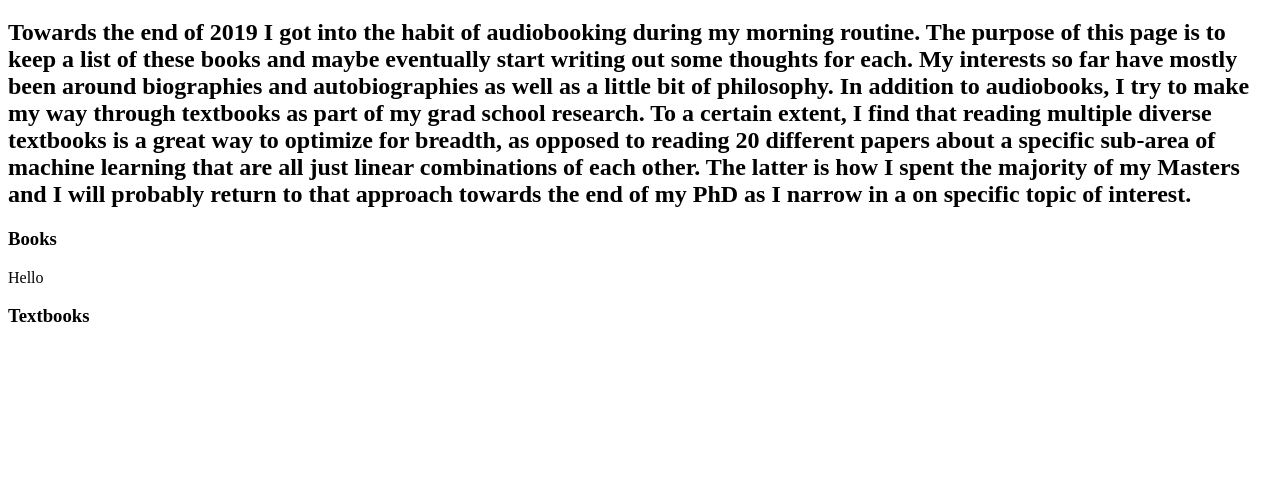
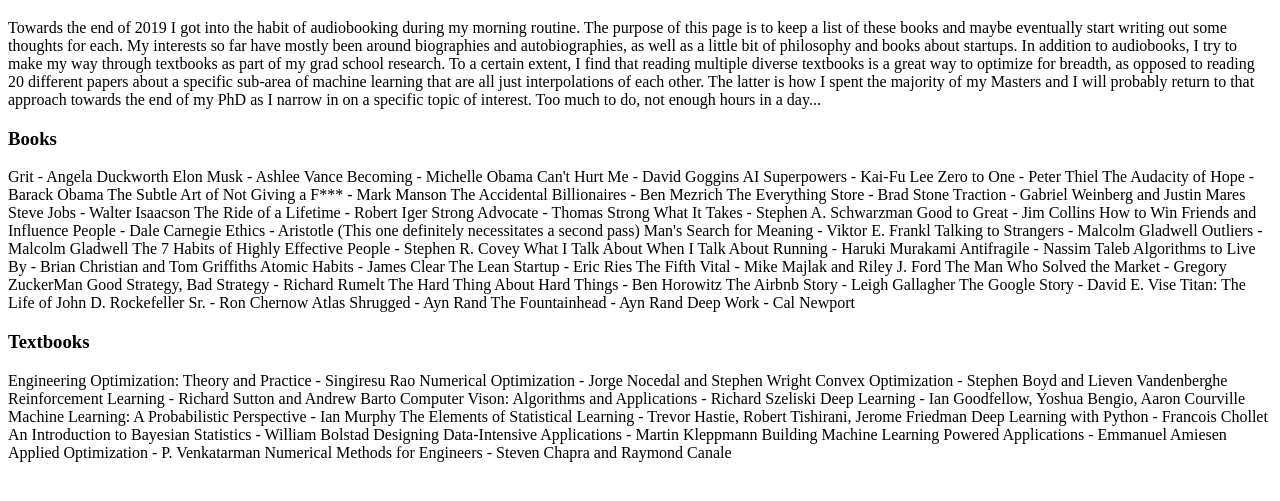
Before and after one commit to burtonw0814/burtonw0814.github.io, a plain HTML site: page index.html in a window 1280 px wide. Shown: the part 61-562 px from the top of the page. Drawn offline with Linux system fonts and the light colour scheme.

Commit message:
Update index.html

```diff
--- a/index.html
+++ b/index.html
@@ -2,15 +2,73 @@
 <html>
 <body>
 <h1>Bookshelf</h1>
-<h2>Towards the end of 2019 I got into the habit of audiobooking during my morning routine.
+<p>
+Towards the end of 2019 I got into the habit of audiobooking during my morning routine.
 The purpose of this page is to keep a list of these books and maybe eventually start writing out some thoughts for each.
-My interests so far have mostly been around biographies and autobiographies as well as a little bit of philosophy.
+My interests so far have mostly been around biographies and autobiographies, as well as a little bit of philosophy and books about startups.
 In addition to audiobooks, I try to make my way through textbooks as part of my grad school research.
 To a certain extent, I find that reading multiple diverse textbooks is a great way to optimize for breadth,
-as opposed to reading 20 different papers about a specific sub-area of machine learning that are all just linear combinations of each other.
-The latter is how I spent the majority of my Masters and I will probably return to that approach towards the end of my PhD as I narrow in a on specific topic of interest.</h2>
+as opposed to reading 20 different papers about a specific sub-area of machine learning that are all just interpolations of each other.
+The latter is how I spent the majority of my Masters and I will probably return to that approach
+towards the end of my PhD as I narrow in on a specific topic of interest.
+Too much to do, not enough hours in a day...
+</p>
 <h3>Books</h3>
-<p>Hello</p>
+<p>
+Grit - Angela Duckworth
+Elon Musk - Ashlee Vance
+Becoming - Michelle Obama
+Can't Hurt Me - David Goggins
+AI Superpowers - Kai-Fu Lee
+Zero to One - Peter Thiel
+The Audacity of Hope - Barack Obama
+The Subtle Art of Not Giving a F*** - Mark Manson
+The Accidental Billionaires - Ben Mezrich
+The Everything Store - Brad Stone
+Traction - Gabriel Weinberg and Justin Mares
+Steve Jobs - Walter Isaacson
+The Ride of a Lifetime - Robert Iger
+Strong Advocate - Thomas Strong
+What It Takes - Stephen A. Schwarzman
+Good to Great - Jim Collins
+How to Win Friends and Influence People - Dale Carnegie
+Ethics - Aristotle (This one definitely necessitates a second pass)
+Man's Search for Meaning - Viktor E. Frankl
+Talking to Strangers - Malcolm Gladwell
+Outliers - Malcolm Gladwell
+The 7 Habits of Highly Effective People - Stephen R. Covey
+What I Talk About When I Talk About Running - Haruki Murakami
+Antifragile - Nassim Taleb
+Algorithms to Live By - Brian Christian and Tom Griffiths
+Atomic Habits - James Clear
+The Lean Startup - Eric Ries
+The Fifth Vital - Mike Majlak and Riley J. Ford
+The Man Who Solved the Market - Gregory ZuckerMan
+Good Strategy, Bad Strategy - Richard Rumelt
+The Hard Thing About Hard Things - Ben Horowitz
+The Airbnb Story - Leigh Gallagher
+The Google Story - David E. Vise
+Titan: The Life of John D. Rockefeller Sr. - Ron Chernow
+Atlas Shrugged - Ayn Rand
+The Fountainhead - Ayn Rand
+Deep Work - Cal Newport
+</p>
 <h3>Textbooks</h3>
+Engineering Optimization: Theory and Practice - Singiresu Rao
+Numerical Optimization - Jorge Nocedal and Stephen Wright
+Convex Optimization - Stephen Boyd and Lieven Vandenberghe
+Reinforcement Learning - Richard Sutton and Andrew Barto
+Computer Vison: Algorithms and Applications - Richard Szeliski
+Deep Learning - Ian Goodfellow, Yoshua Bengio, Aaron Courville
+Machine Learning: A Probabilistic Perspective - Ian Murphy
+The Elements of Statistical Learning - Trevor Hastie, Robert Tishirani, Jerome Friedman
+Deep Learning with Python - Francois Chollet
+An Introduction to Bayesian Statistics - William Bolstad
+Designing Data-Intensive Applications - Martin Kleppmann
+Building Machine Learning Powered Applications - Emmanuel Amiesen
+Applied Optimization - P. Venkatarman
+Numerical Methods for Engineers - Steven Chapra and Raymond Canale
+<p>
+</p>
 </body>
 </html>
```
